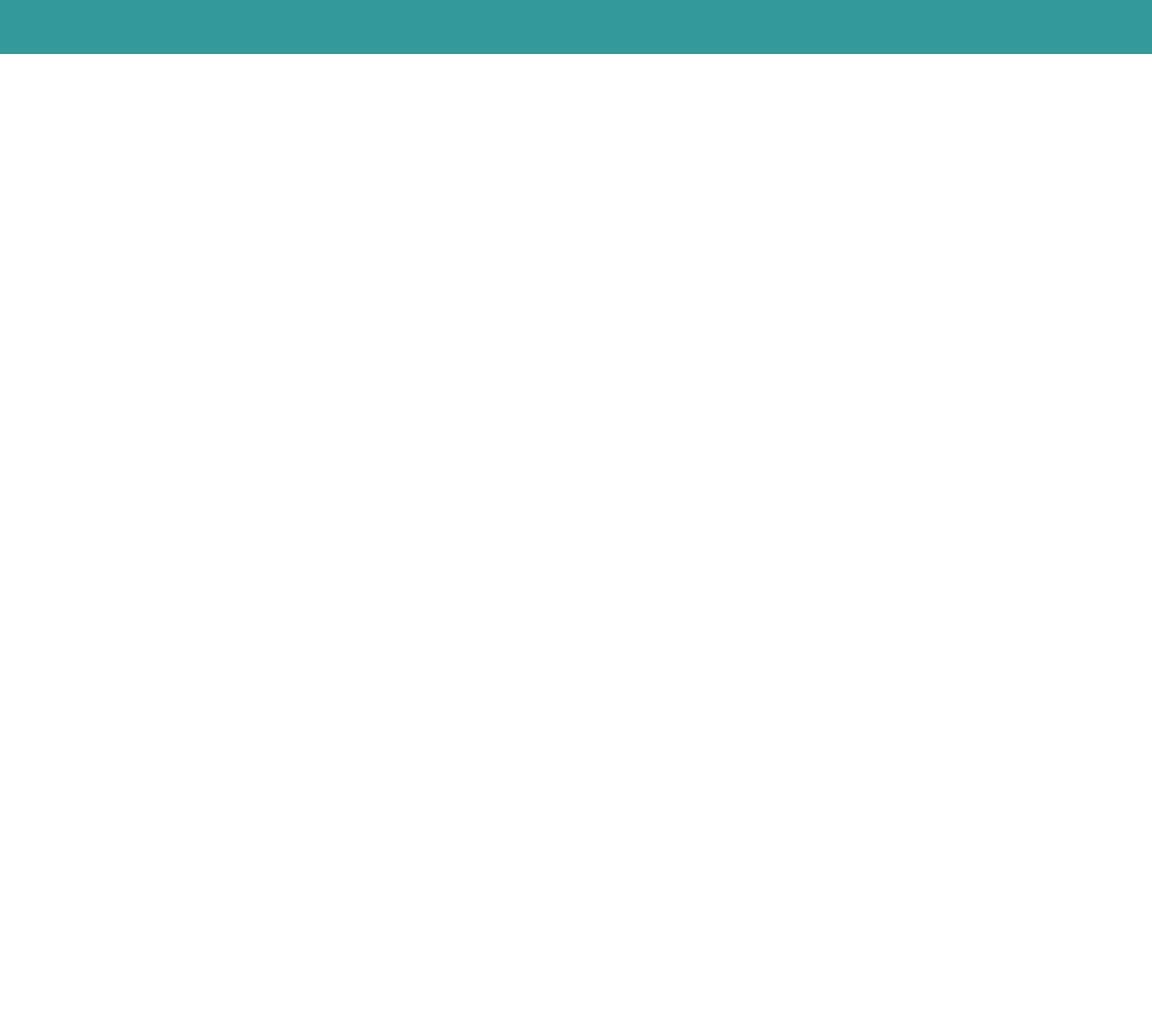
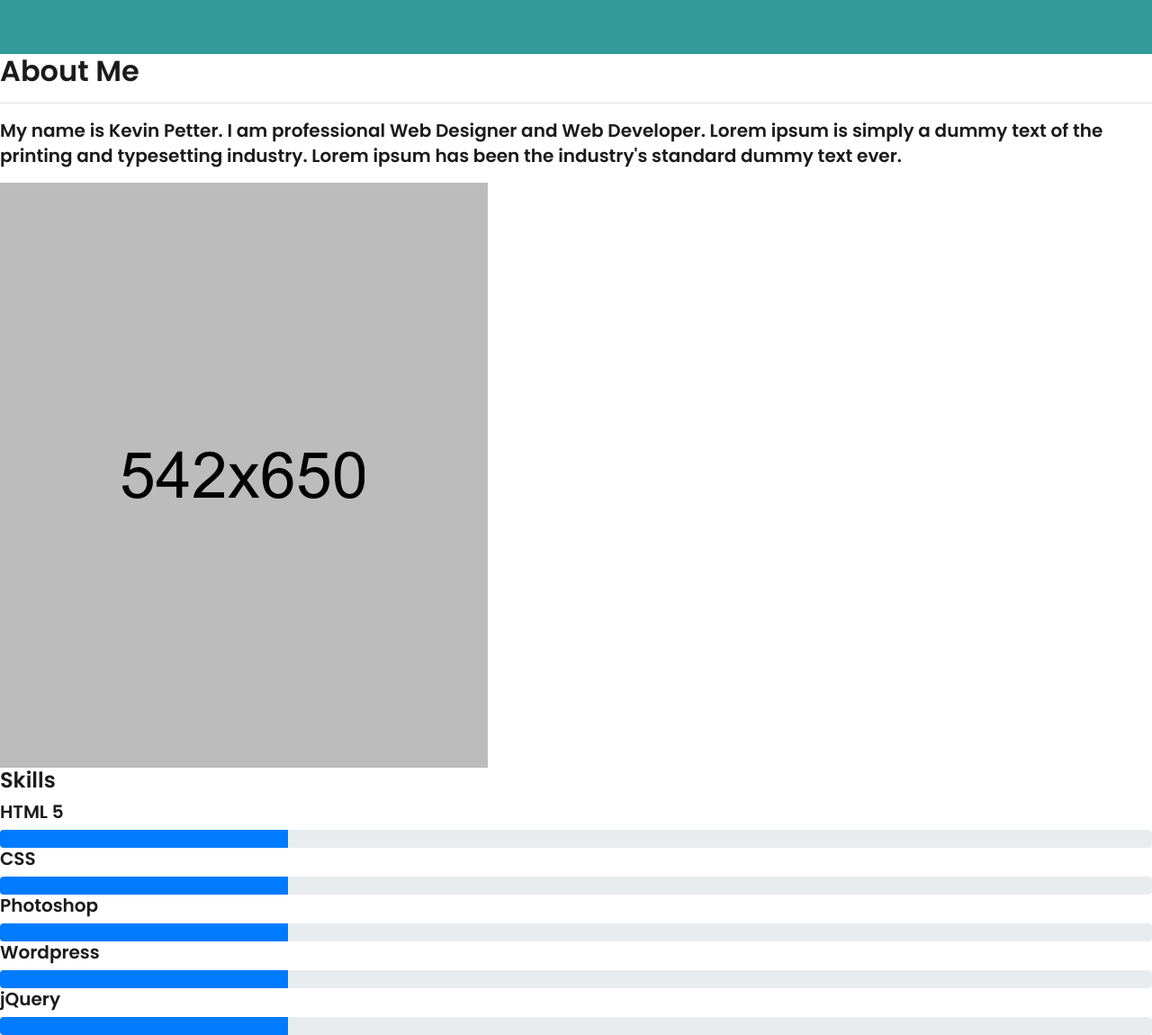
Before and after one commit to naey-fullstack/kevin-exercise, a website: page src/index.html in a window 1280 px wide. Shown: the part 845-1995 px from the top of the page at 90% size. Before the commit the page ends 905 px from the top, so only its background shows below. Drawn offline with nearby package versions, Linux system fonts and the light colour scheme; files that its build step writes are made by us from their sources; files whose address does not match are found by name.

Commit message:
finished section-intro

```diff
--- a/src/index.html
+++ b/src/index.html
@@ -85,6 +85,7 @@
   </header>
 
   <main class="home">
+
     <div class="section-intro x-center y-center">
       <div class="section-intro-content">
         <h1>Kevin Petter</h1>
@@ -93,6 +94,37 @@
           Dolores sed neque, accusantium iusto inventore harum quibusdam, aspernatur, ullam vero ea eos ipsam tenetur dolore qui voluptatibus!</p>
         <button type="button" class="button-style btn btn-outline-primary">View my Work</button>
       </div>
+    </div>
+
+    <div class="section-about">
+      <h2>About Me</h2>
+      <hr/>
+      <p>My name is Kevin Petter. I am professional Web Designer and Web Developer. Lorem ipsum is simply a dummy text of the printing and typesetting industry.
+        Lorem ipsum has been the industry's standard dummy text ever.</p>
+        <div>
+          <img src="/src/assets/images/profile.jpg" alt="profile">
+          <h4>Skills</h4>
+          <h5>HTML 5</h5>
+          <div class="progress" style="height: 20px;">
+            <div class="progress-bar" role="progressbar" style="width: 25%;" aria-valuenow="25" aria-valuemin="0" aria-valuemax="100"></div>
+          </div>
+            <h5>CSS</h5>
+            <div class="progress" style="height: 20px;">
+                <div class="progress-bar" role="progressbar" style="width: 25%;" aria-valuenow="25" aria-valuemin="0" aria-valuemax="100"></div>
+              </div>
+            <h5>Photoshop</h5>
+            <div class="progress" style="height: 20px;">
+                <div class="progress-bar" role="progressbar" style="width: 25%;" aria-valuenow="25" aria-valuemin="0" aria-valuemax="100"></div>
+              </div>
+            <h5>Wordpress</h5>
+            <div class="progress" style="height: 20px;">
+                <div class="progress-bar" role="progressbar" style="width: 25%;" aria-valuenow="25" aria-valuemin="0" aria-valuemax="100"></div>
+              </div>
+            <h5>jQuery</h5>
+            <div class="progress" style="height: 20px;">
+                <div class="progress-bar" role="progressbar" style="width: 25%;" aria-valuenow="25" aria-valuemin="0" aria-valuemax="100"></div>
+              </div>
+        </div>
     </div>
   </main>
 
--- a/src/styles/pages/_home.scss
+++ b/src/styles/pages/_home.scss
@@ -5,8 +5,6 @@
 // -----------------------------------------------------------------------------
 
 .home {
-
-
   transition: all .2s ease-in-out;
 
   .section-intro {
@@ -28,6 +26,8 @@
   }
 }
 
+
+
 .swiper-container {
   margin-top: 40px;
   width: 500px;
```
